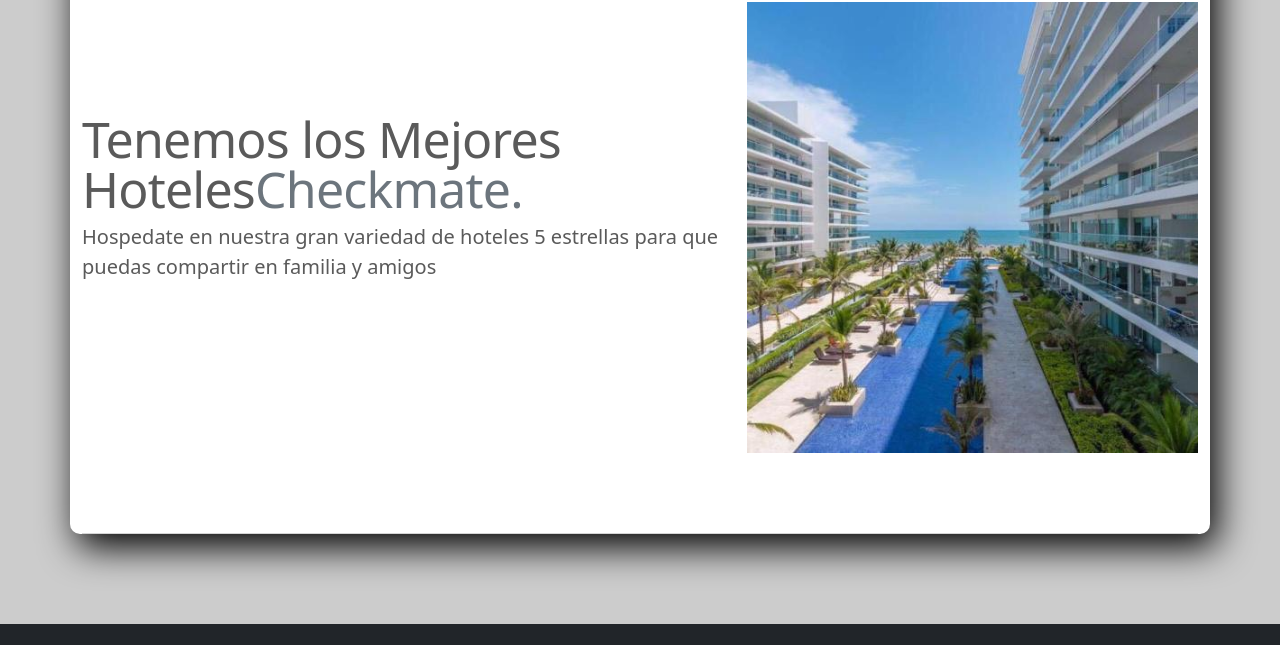
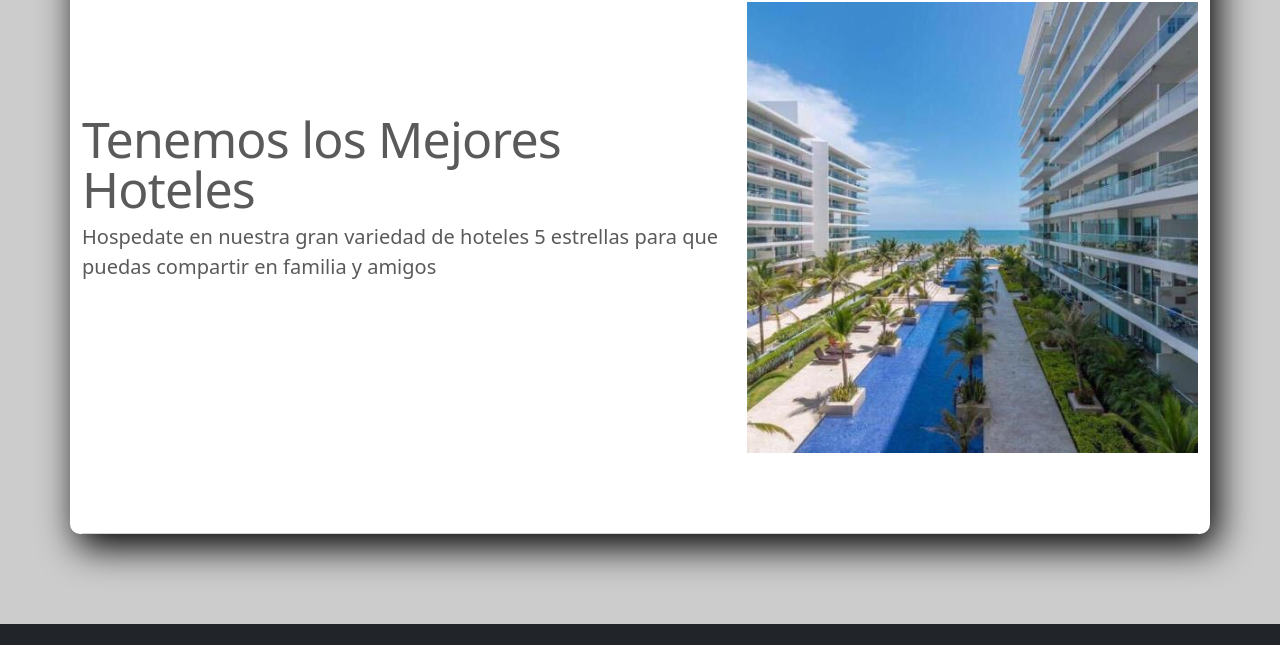
Before and after one commit to julskdj/boostrap, a plain HTML site: page views/inicio.html in a window 1280 px wide. Shown: the part 2355-3000 px from the top of the page. Drawn offline with nearby package versions, Linux system fonts and the light colour scheme; no server answers; sample sign-in values are in the browser's storage.

Commit message:
Add files via upload

```diff
--- a/views/inicio.html
+++ b/views/inicio.html
@@ -175,7 +175,7 @@
 
     <div class="row featurette">
       <div class="col-md-7">
-        <h2 class="featurette-heading">Tenemos los Mejores Hoteles<span class="text-muted">Checkmate.</span></h2>
+        <h2 class="featurette-heading">Tenemos los Mejores Hoteles<span class="text-muted"></span></h2>
         <p class="lead">Hospedate en nuestra gran variedad de hoteles 5 estrellas para que puedas compartir en familia y amigos</p>
       </div>
       <div class="col-md-5">
```
